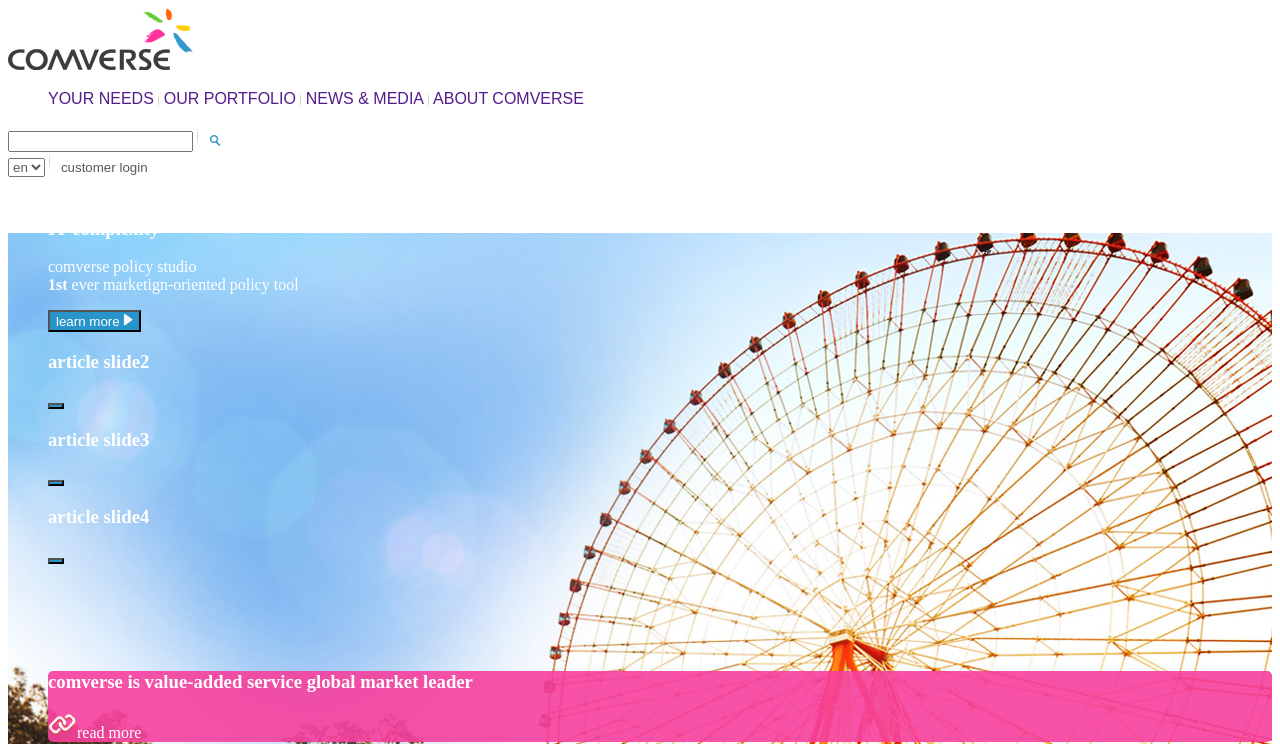
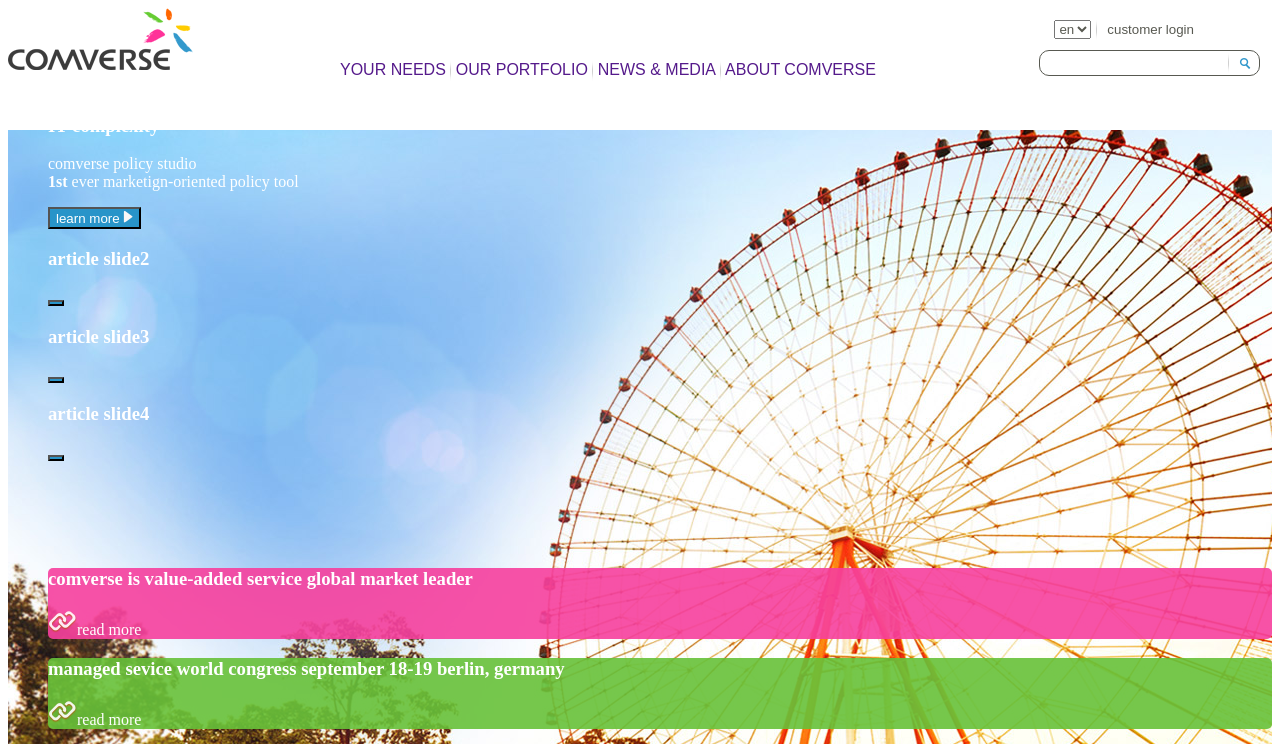
Before and after one commit to gadi246/Comverse, a plain HTML site: page index.html in a window 1280 px wide. Shown: the top 744 px of the page. Drawn offline with Linux system fonts and the light colour scheme.

Commit message:
positioning the upper header

```diff
--- a/index.html
+++ b/index.html
@@ -52,10 +52,12 @@
 				</li>
 			  </ul>
 			</nav>
-            <form class="search form">
+            <form class="search-form">
+              <fieldset>
               <input type="search">
               <img src="images/search_line_devider.png" alt="divider">
               <button class="search-btn"><img src="images/searchBtn.png" alt="search-button"></button>
+              </fieldset>
             </form>
             <span class="lang-login">
               <select name="" id="" class="lang selection">
--- a/main.css
+++ b/main.css
@@ -21,21 +21,56 @@ a:link {
 	background-color: #ffffff;
 	border: none;
 }
-.nav-tabs {
+.main-nav { /*align the main nav*/
+	position: absolute;
+	left: 300px;
+	top: 45px;
+}
+
+.nav-tabs {        /*main nav menu: aligi horizotaly*/
 	display: inline-block;
 	text-transform: uppercase;
 }
-.dropdown {
+.dropdown {         /*hide sub menu of the main menu*/
 	display: none;
 }
 
 .divider {            /* align the divider img  */
 	vertical-align: middle;
 }
-.nav-tabs:hover .dropdown {
+.nav-tabs:hover .dropdown { /* show submenu when hovering*/
 display: block;
-overflow: auto;
+
 }
+.search-form {       /*position the search element*/
+	position: absolute;
+	right:20px;
+	top:50px
+}
+.search-form img {
+	vertical-align: middle;
+}
+.search-form input {
+	border: none;
+}
+.search-form input:focus {
+	outline: none;
+}
+.search-form fieldset{
+	margin:0;
+	padding: 2px;
+	border:1px solid #585951;
+	border-radius: 10px;
+}
+.lang-login {       /*position the lang&login element*/
+	position: absolute;
+	right: 80px;
+	top: 20px;
+}
+.lang-login img {
+	vertical-align: middle;
+}
+
 
 
 /*lower header*/
```
